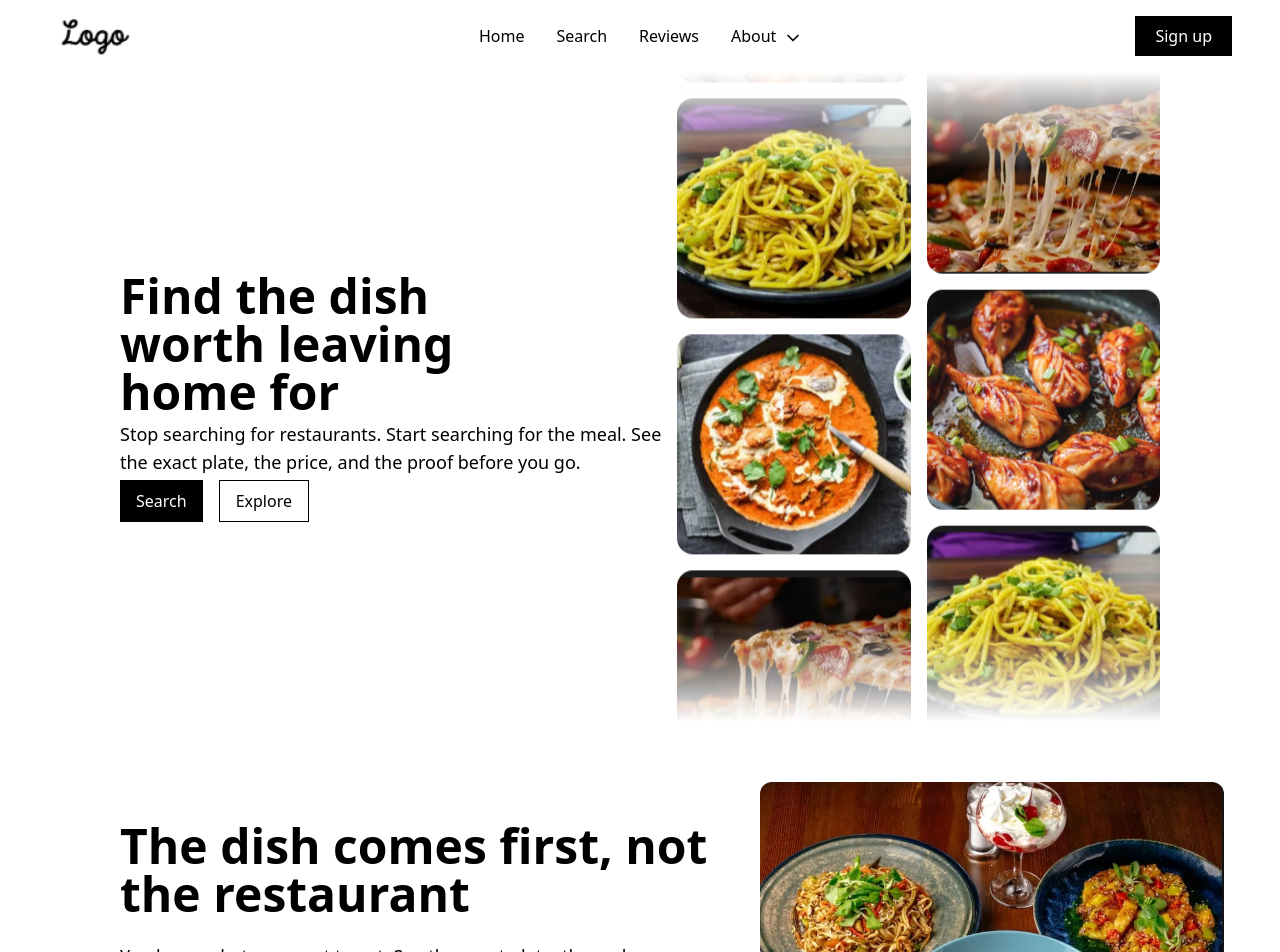
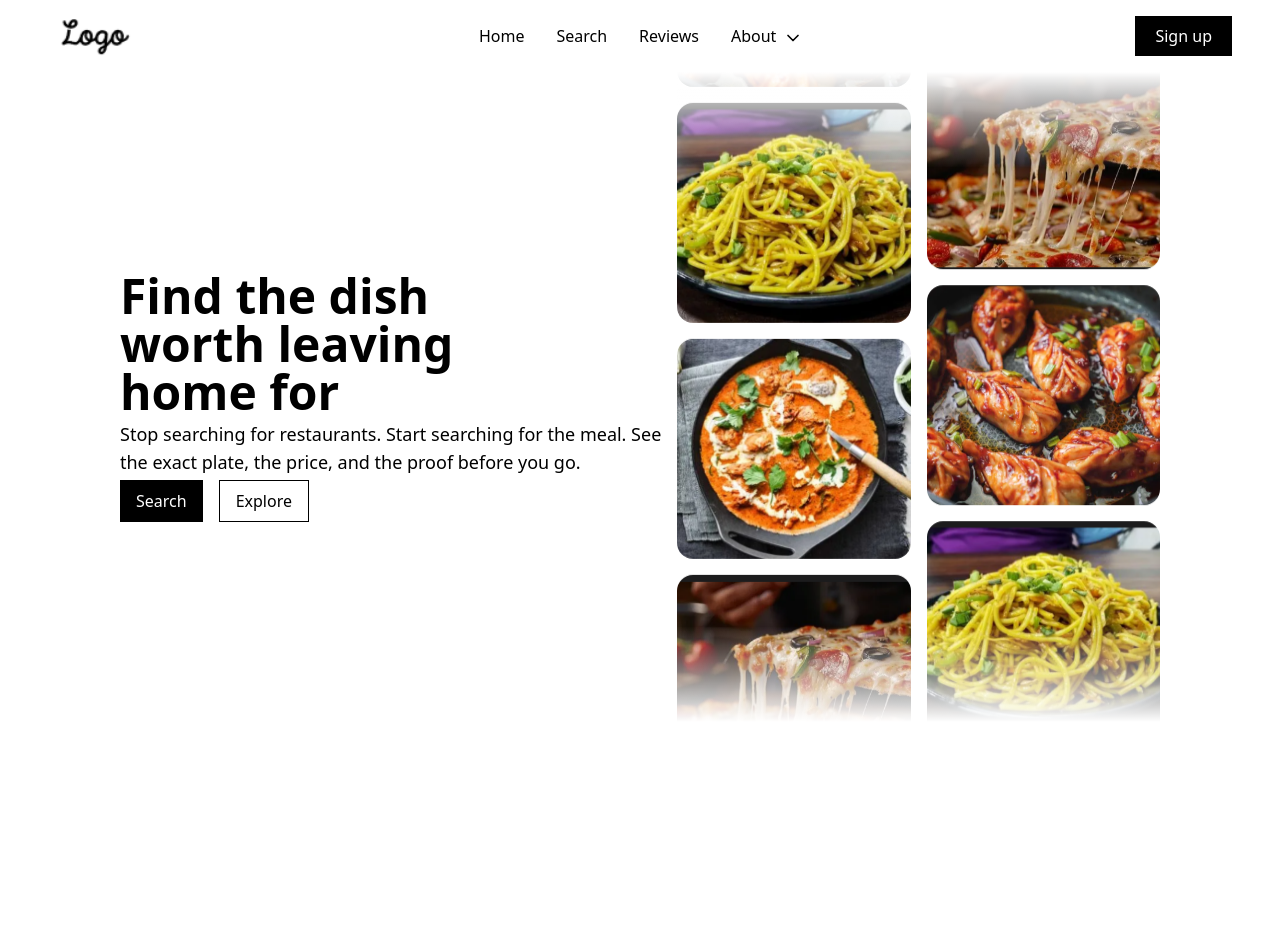
Before and after one commit to shubham-3099/frontend, a Next.js app: page / in a window 1280 px wide. Shown: the top 952 px of the page. After the commit the page ends 800 px from the top, so only its background shows below. Built offline with nearby package versions, Linux system fonts and the light colour scheme.

Commit message:
remove Idea section component from landing page

```diff
--- a/app/page.tsx
+++ b/app/page.tsx
@@ -1,11 +1,9 @@
 import HeroSection from "@/components/HeroSection";
-import IdeaSection from "@/components/IdeaSection";
 
 export default function Home() {
   return (
     <>
       <HeroSection />
-      <IdeaSection />
     </>
   )
 }
```
